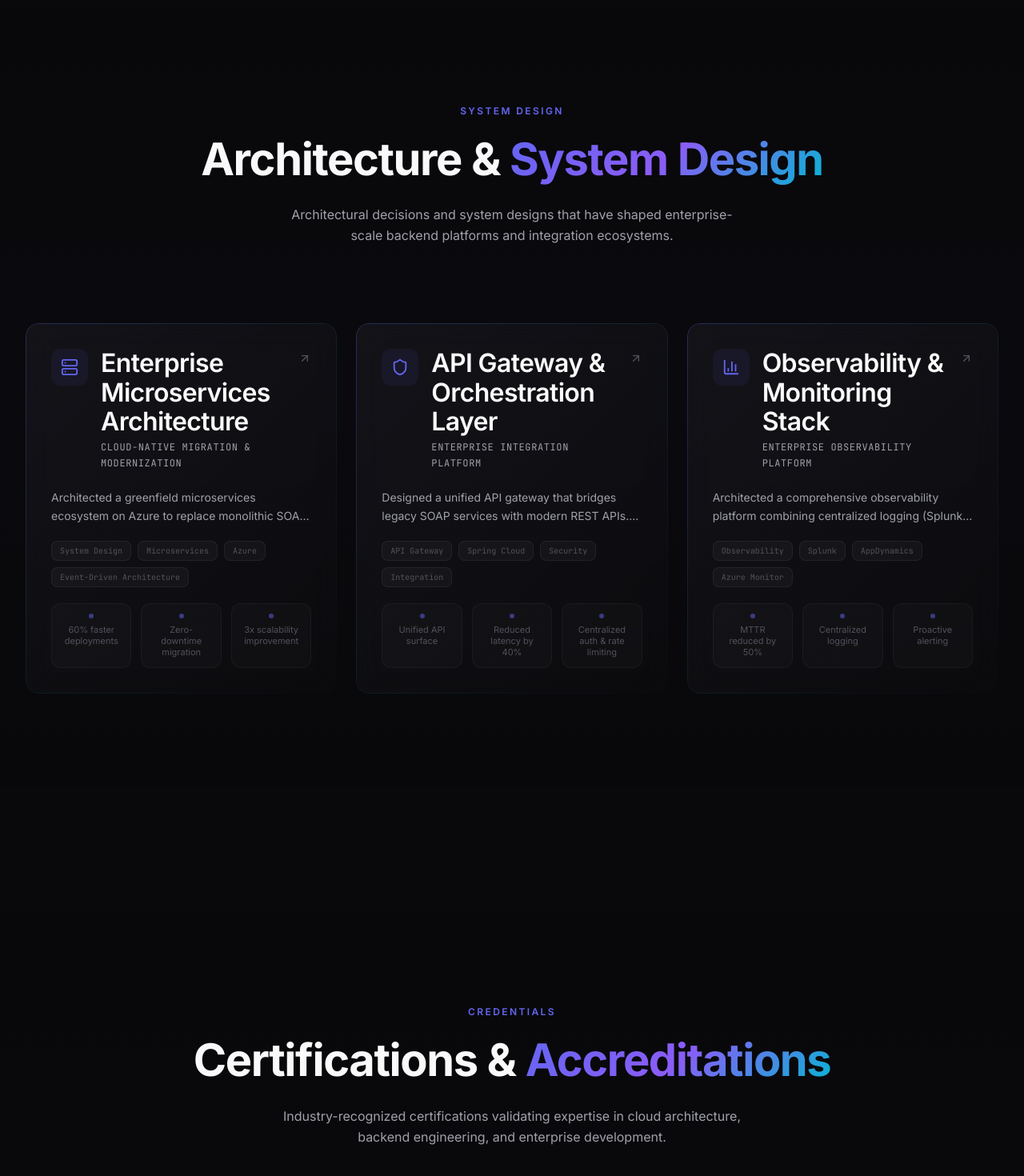
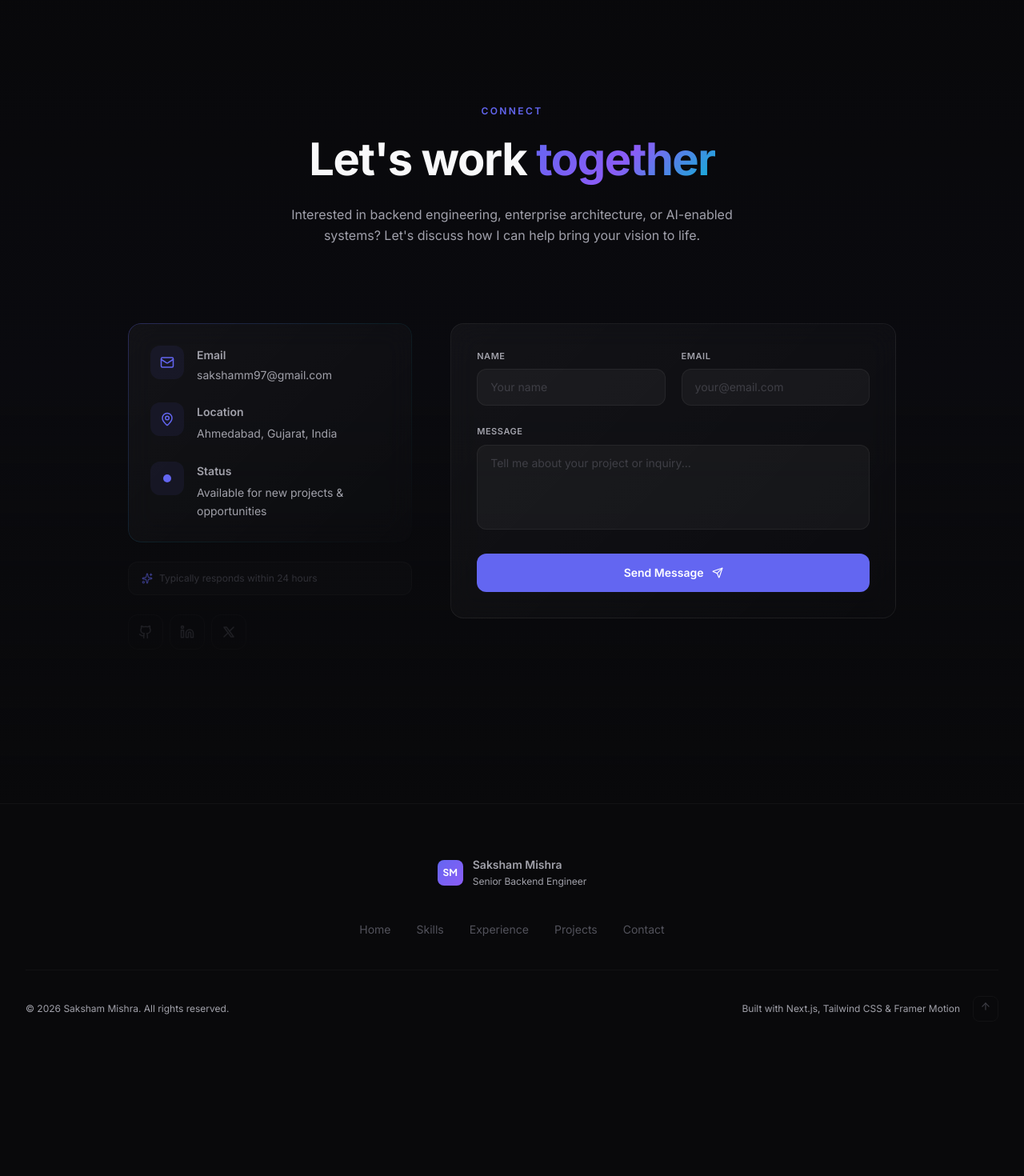
Before and after one commit to blackout-code/sakshammishraPortfolio, a Next.js app: page / in a window 1280 px wide. Shown: the part 6520-7990 px from the top of the page at 80% size. After the commit the page ends 7829 px from the top, so only its background shows below. Built offline with nearby package versions, Linux system fonts and the light colour scheme.

Commit message:
Remove non-existent Architecture and Certifications components

```diff
--- a/src/app/page.tsx
+++ b/src/app/page.tsx
@@ -5,8 +5,6 @@
 import { Skills } from "@/components/sections/Skills";
 import { Experience } from "@/components/sections/Experience";
 import { Projects } from "@/components/sections/Projects";
-import { Architecture } from "@/components/sections/Architecture";
-import { Certifications } from "@/components/sections/Certifications";
 import { Contact } from "@/components/sections/Contact";
 
 export default function Home() {
@@ -19,8 +17,6 @@
         <Skills />
         <Experience />
         <Projects />
-        <Architecture />
-        <Certifications />
         <Contact />
       </main>
       <Footer />
```
